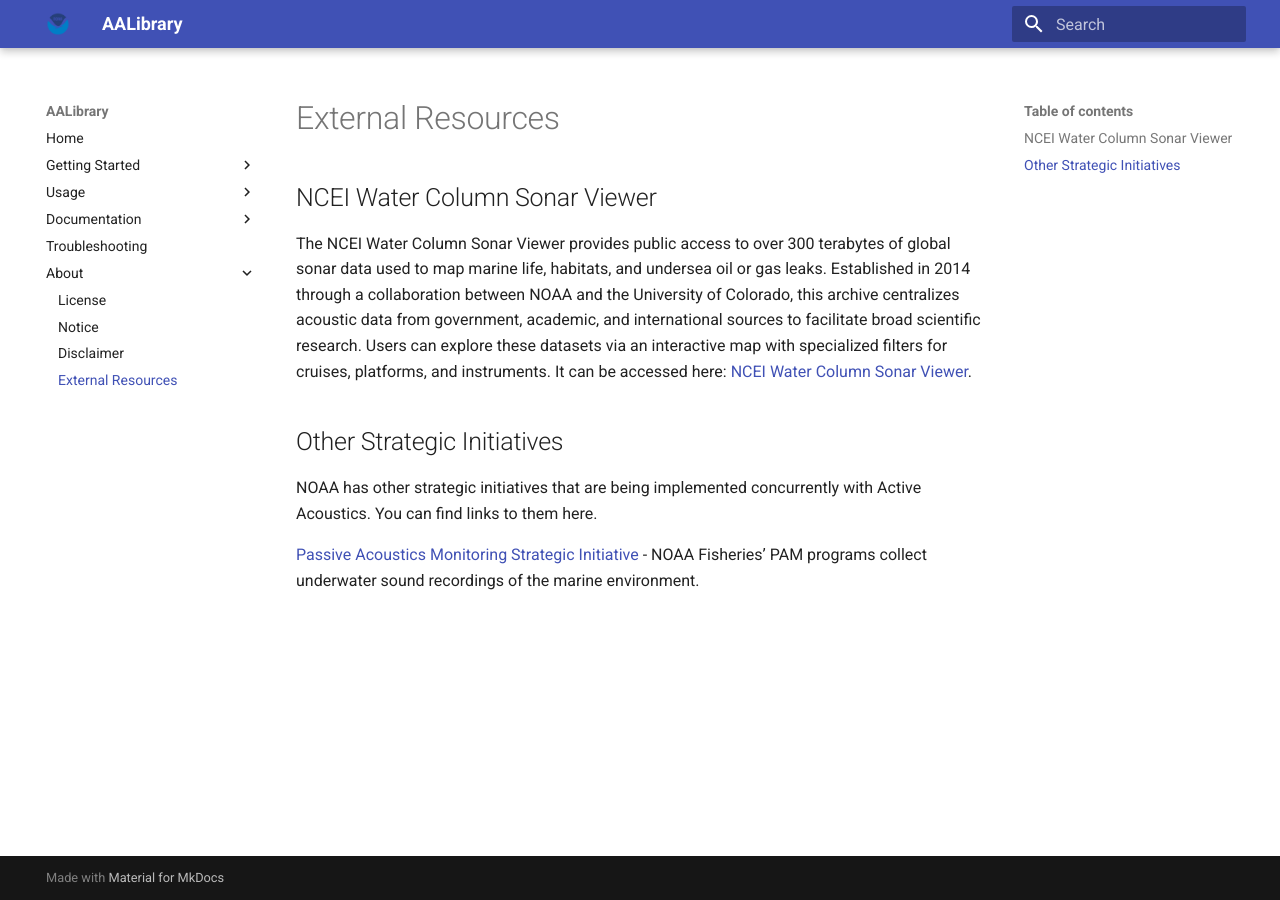
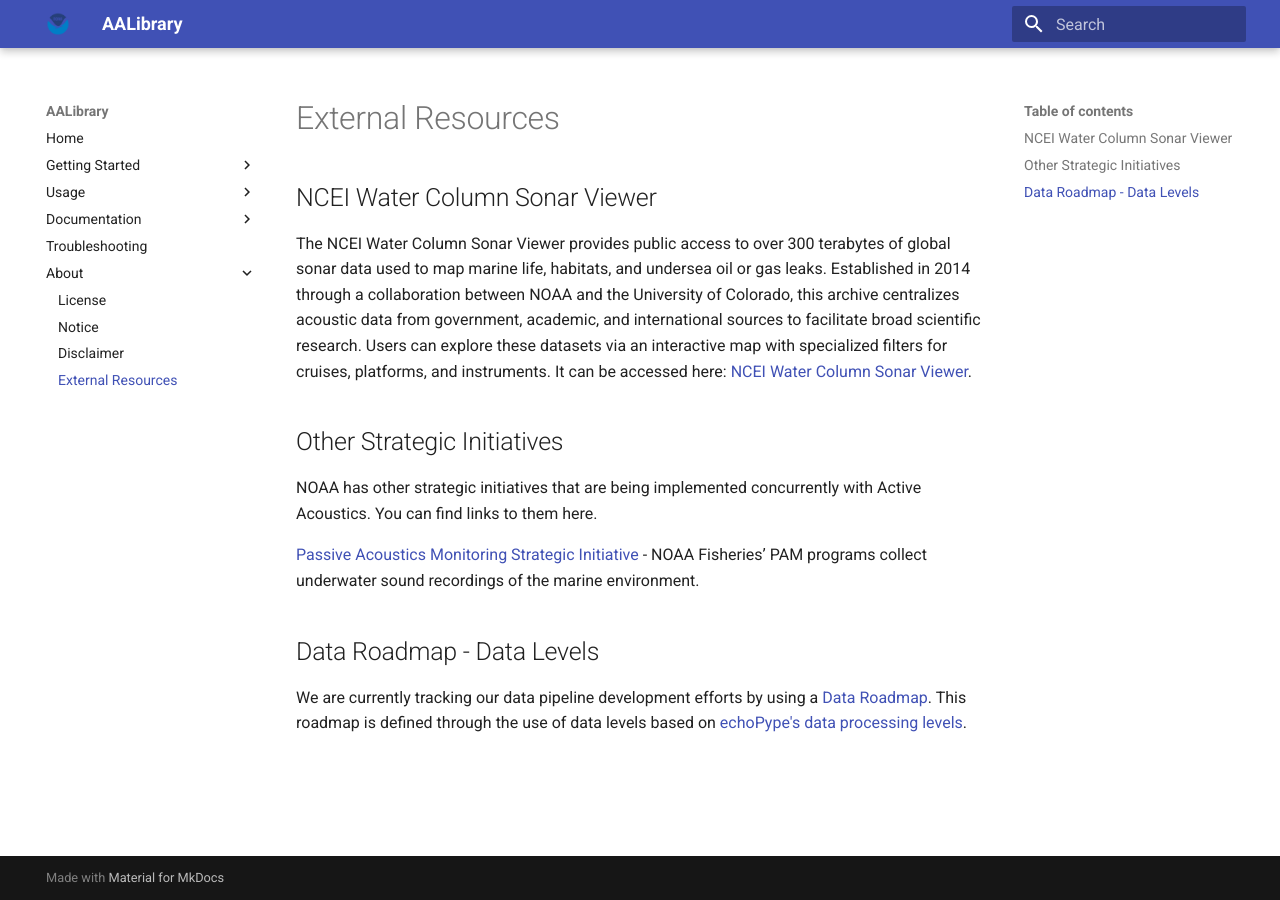
Before and after one commit to nmfs-ost/AA-SI_aalibrary, an MkDocs documentation site: the page built from docs/about/external_resources.md, in a window 1280 px wide. Built offline with MkDocs 1.6.1 and Material for MkDocs 9.7.7, drawn with Linux system fonts in a browser that asks for light colours.

Commit message:
add: data levels docs and links to github and gcpsetup github

```diff
--- a/docs/about/external_resources.md
+++ b/docs/about/external_resources.md
@@ -9,3 +9,7 @@ The NCEI Water Column Sonar Viewer provides public access to over 300 terabytes
 NOAA has other strategic initiatives that are being implemented concurrently with Active Acoustics. You can find links to them here.
 
 [Passive Acoustics Monitoring Strategic Initiative](https://nmfs-ost.github.io/PAM_National_Network/content/SI%20coord/SI_Coordination.html) - NOAA Fisheries’ PAM programs collect underwater sound recordings of the marine environment.
+
+## Data Roadmap - Data Levels
+
+We are currently tracking our data pipeline development efforts by using a [Data Roadmap](https://github.com/nmfs-ost/AA-SI_DataRoadMap). This roadmap is defined through the use of data levels based on [echoPype's data processing levels](https://echolevels.readthedocs.io/en/latest/levels_proposed.html).
```
